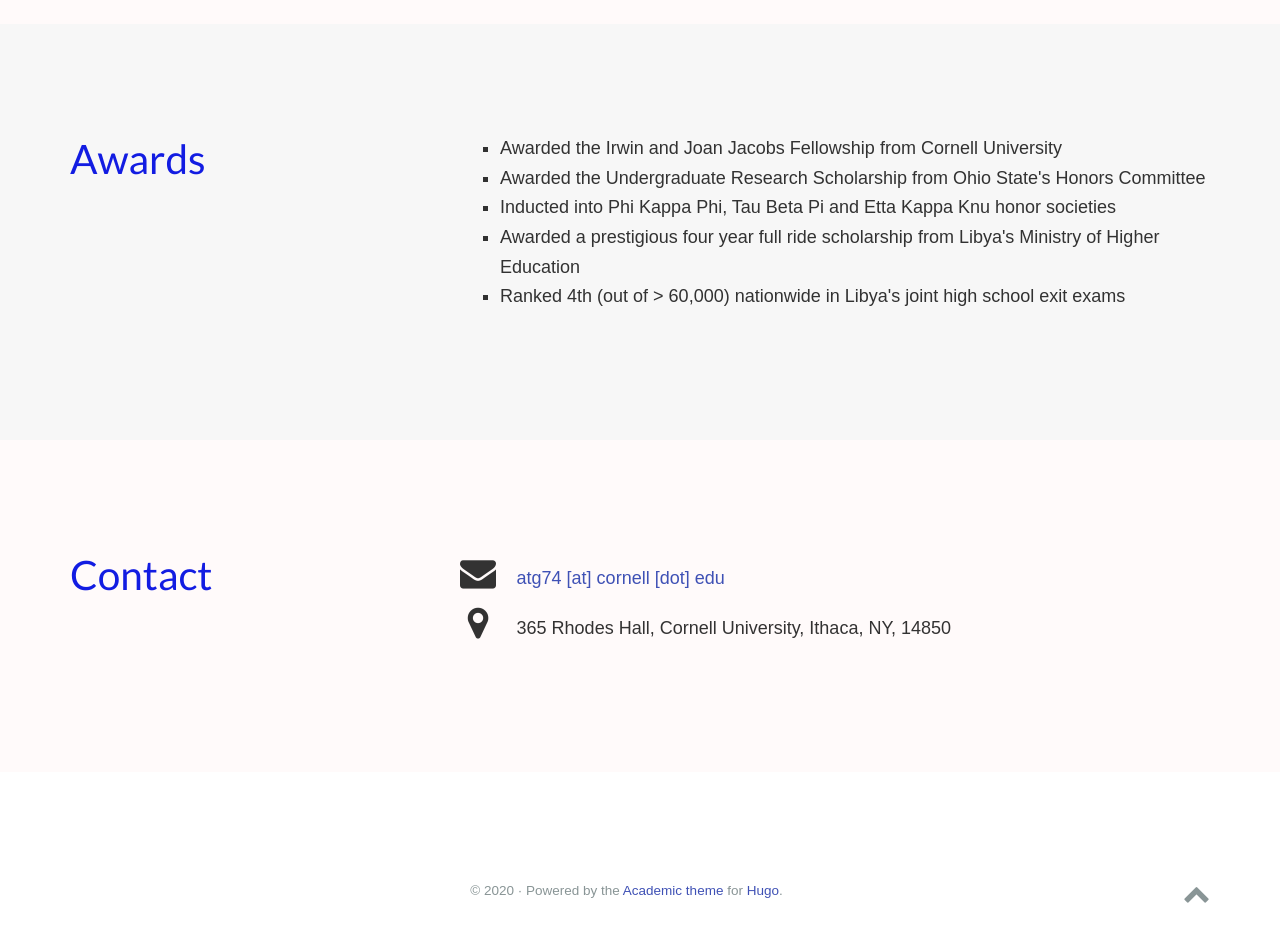
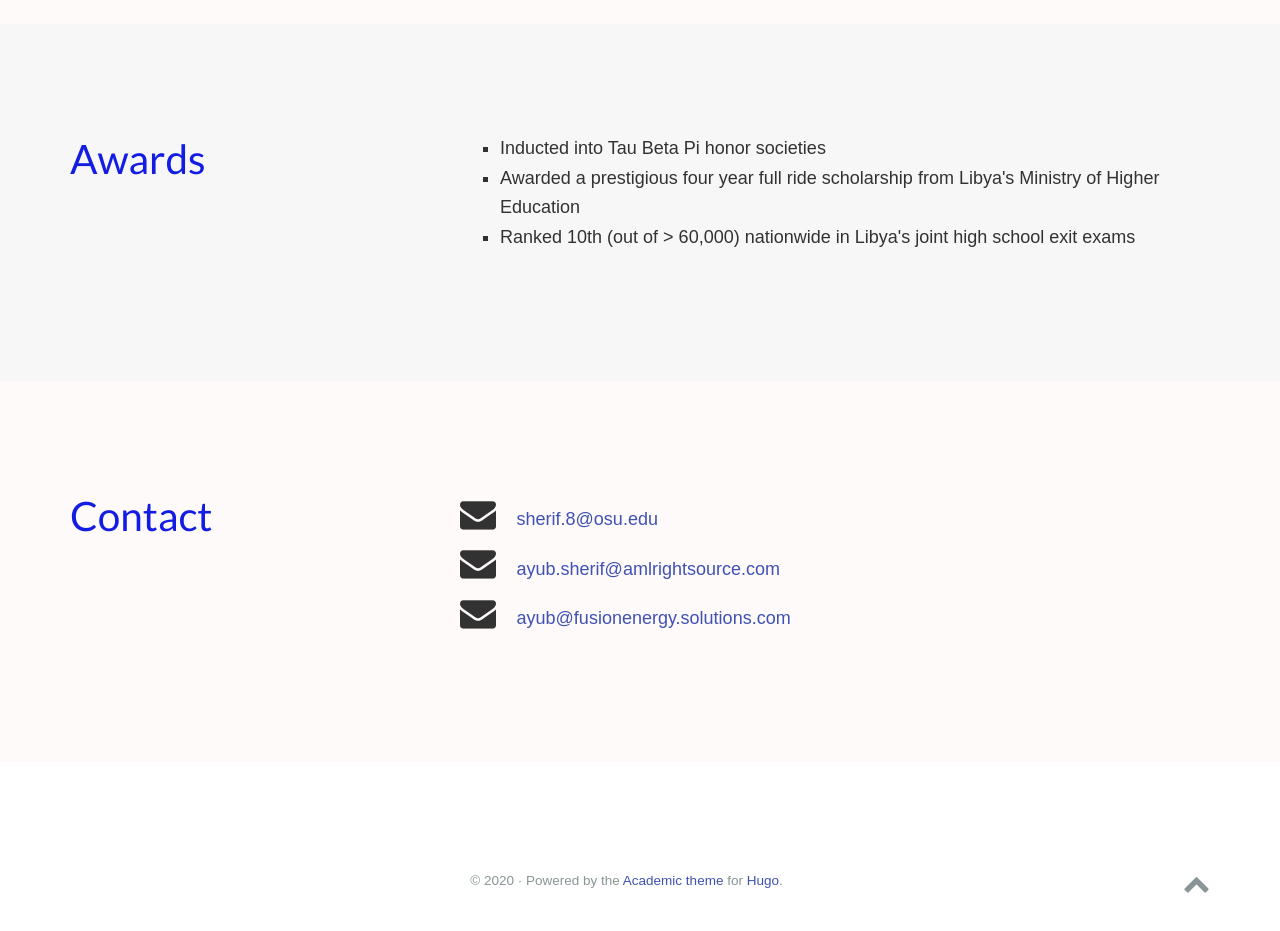
Before and after one commit to AyubSherif/ayubsherif.github.io, a plain HTML site: page index.html in a window 1280 px wide. Shown: the part 3500-4431 px from the top of the page. Drawn offline with nearby package versions, Linux system fonts and the light colour scheme; some icons are missing; a web font is replaced by a local one.

Commit message:
Update index.html

```diff
--- a/index.html
+++ b/index.html
@@ -685,11 +685,9 @@
 ul { list-style-type: square; }
 </style>
 <ul>
-<li>Awarded the Irwin and Joan Jacobs Fellowship from Cornell University<l/i>
-<li>Awarded the Undergraduate Research Scholarship from Ohio State's Honors Committee<l/i>
-<li>Inducted into  Phi Kappa Phi, Tau Beta Pi and Etta Kappa Knu honor societies</li>
+<li>Inducted into Tau Beta Pi honor societies</li>
 <li>Awarded a prestigious four year full ride scholarship from Libya's Ministry of Higher Education </li>
-<li>Ranked 4th (out of > 60,000) nationwide in Libya's joint high school exit exams </li>
+<li>Ranked 10th (out of > 60,000) nationwide in Libya's joint high school exit exams </li>
 
 
 </ul>
@@ -725,18 +723,22 @@
 
       <li>
         <i class="fa-li fa fa-envelope fa-2x" aria-hidden="true"></i>
-        <span id="person-email" itemprop="email"><a href="mailto:atg74%20[at]%20cornell%20[dot]%20edu">atg74 [at] cornell [dot] edu</a></span>
+        <span id="person-email" itemprop="email"><a href="mailto:sherif.8@osu.edu">sherif.8@osu.edu</a></span>
+      </li>
+      <li>
+        <i class="fa-li fa fa-envelope fa-2x" aria-hidden="true"></i>
+        <span id="person-email" itemprop="email"><a href="mailto:ayub.sherif@amlrightsource.com">ayub.sherif@amlrightsource.com</a></span>
+      </li>
+
+<li>
+        <i class="fa-li fa fa-envelope fa-2x" aria-hidden="true"></i>
+        <span id="person-email" itemprop="email"><a href="mailto:ayub@fusionenergy.solutions.com">ayub@fusionenergy.solutions.com</a></span>
       </li>
 
 
 
 
 
-
-      <li>
-        <i class="fa-li fa fa-map-marker fa-2x" aria-hidden="true"></i>
-        <span id="person-address" itemprop="address">365 Rhodes Hall, Cornell University, Ithaca, NY, 14850</span>
-      </li>
 
 
 
```
